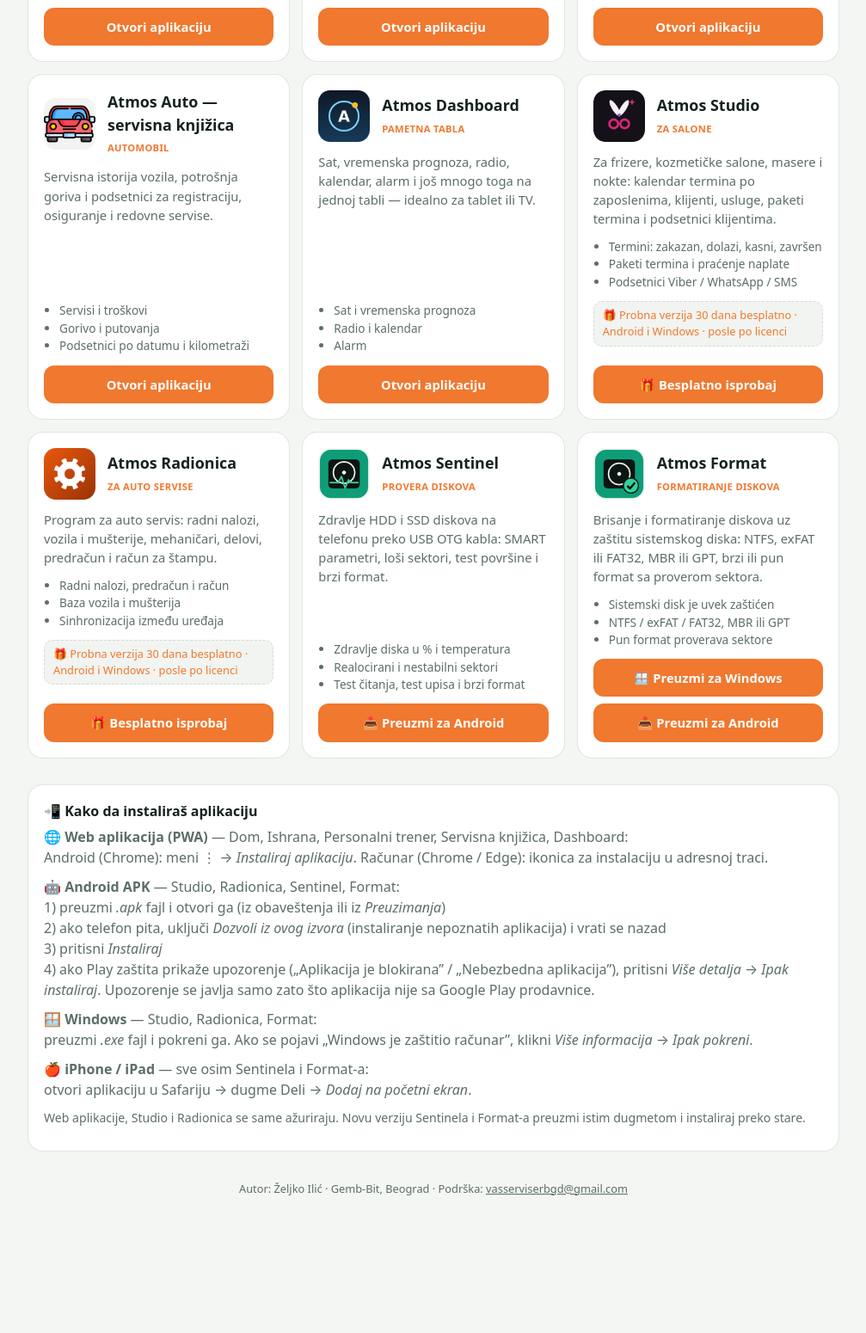
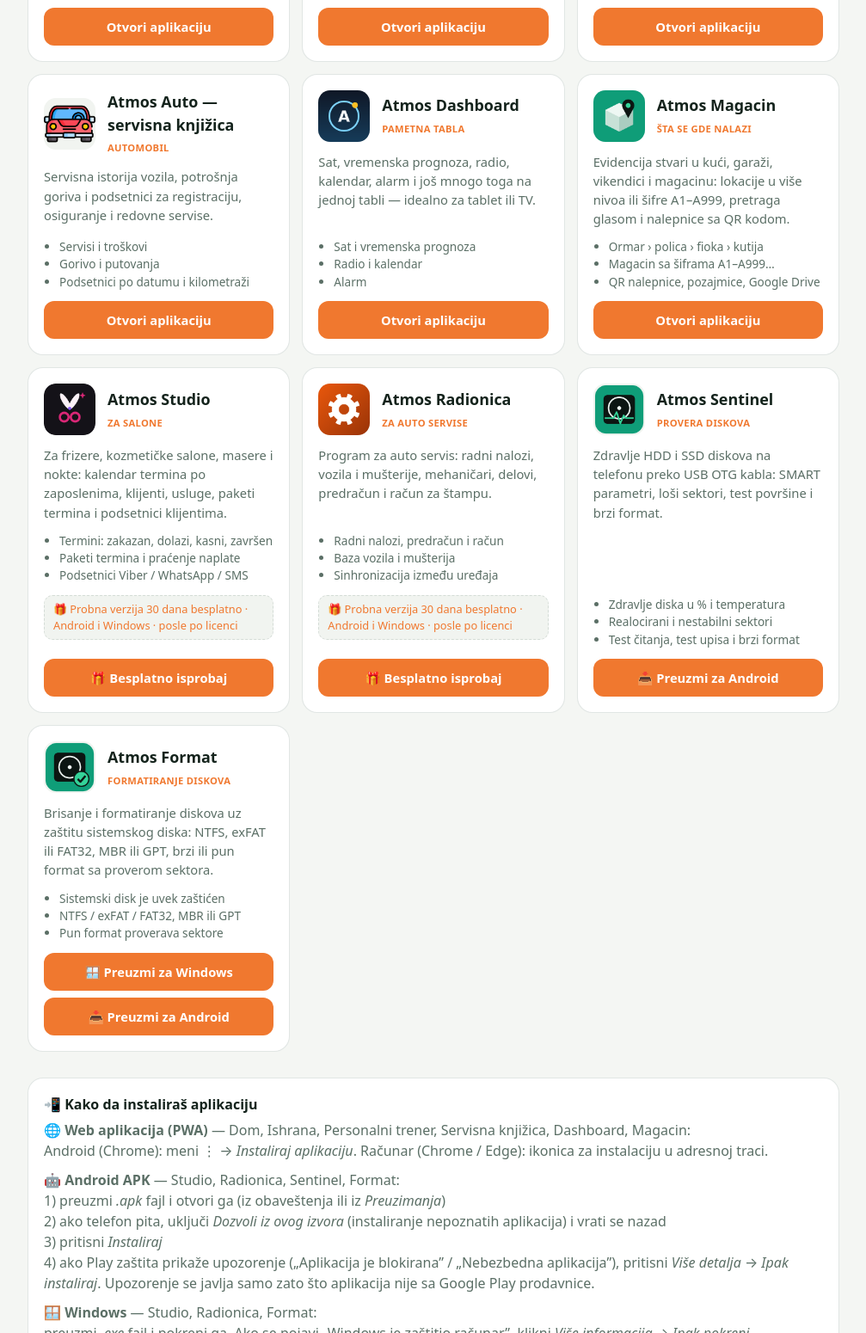
Before and after one commit to gembirdt-bit/atmosaplikacije, a plain HTML site: page index.html in a window 1280 px wide. Shown: the part 468-2018 px from the top of the page at 86% size, without its empty margins (136-1143 px from the left). Before the commit the page ends 1900 px from the top, so only its background shows below. Drawn offline with Linux system fonts and the light colour scheme.

Commit message:
Dodat Atmos Magacin

```diff
--- a/index.html
+++ b/index.html
@@ -4,7 +4,7 @@
 <meta charset="utf-8">
 <meta name="viewport" content="width=device-width,initial-scale=1,viewport-fit=cover">
 <title>Atmos aplikacije</title>
-<meta name="description" content="Besplatne Atmos aplikacije: Atmos Dom, Atmos Ishrana, Atmos Personalni trener, Atmos Auto — servisna knjižica, Atmos Dashboard, Atmos Studio, Atmos Radionica, Atmos Sentinel i Atmos Format.">
+<meta name="description" content="Besplatne Atmos aplikacije: Atmos Dom, Atmos Ishrana, Atmos Personalni trener, Atmos Auto — servisna knjižica, Atmos Dashboard, Atmos Studio, Atmos Radionica, Atmos Sentinel, Atmos Format i Atmos Magacin.">
 <meta name="theme-color" content="#0c1512">
 <link rel="icon" href="ikone/atmos-dashboard.png">
 <meta property="og:title" content="Atmos aplikacije">
@@ -53,7 +53,7 @@ footer a{color:var(--muted)}
 
 <section class="msg">
   <h3>📲 Kako da instaliraš aplikaciju</h3>
-  <p><b>🌐 Web aplikacija (PWA)</b> — Dom, Ishrana, Personalni trener, Servisna knjižica, Dashboard:<br>
+  <p><b>🌐 Web aplikacija (PWA)</b> — Dom, Ishrana, Personalni trener, Servisna knjižica, Dashboard, Magacin:<br>
   Android (Chrome): meni ⋮ → <i>Instaliraj aplikaciju</i>. Računar (Chrome / Edge): ikonica za instalaciju u adresnoj traci.</p>
   <p><b>🤖 Android APK</b> — Studio, Radionica, Sentinel, Format:<br>
   1) preuzmi <i>.apk</i> fajl i otvori ga (iz obaveštenja ili iz <i>Preuzimanja</i>)<br>
@@ -89,6 +89,9 @@ const APPS=[
   {n:'Atmos Dashboard',t:'Pametna tabla',i:'atmos-dashboard',u:BASE+'atmos/',
    d:'Sat, vremenska prognoza, radio, kalendar, alarm i još mnogo toga na jednoj tabli — idealno za tablet ili TV.',
    f:['Sat i vremenska prognoza','Radio i kalendar','Alarm']},
+  {n:'Atmos Magacin',t:'Šta se gde nalazi',i:'atmos-magacin',u:BASE+'atmos-magacin/',
+   d:'Evidencija stvari u kući, garaži, vikendici i magacinu: lokacije u više nivoa ili šifre A1–A999, pretraga glasom i nalepnice sa QR kodom.',
+   f:['Ormar › polica › fioka › kutija','Magacin sa šiframa A1–A999…','QR nalepnice, pozajmice, Google Drive']},
   {n:'Atmos Studio',t:'Za salone',i:'atmos-studio',u:BASE+'atmosstudio/',btn:'🎁 Besplatno isprobaj',try:1,
    d:'Za frizere, kozmetičke salone, masere i nokte: kalendar termina po zaposlenima, klijenti, usluge, paketi termina i podsetnici klijentima.',
    f:['Termini: zakazan, dolazi, kasni, završen','Paketi termina i praćenje naplate','Podsetnici Viber / WhatsApp / SMS']},
```
Also changed, not shown: ikone/atmos-magacin.png (added).
